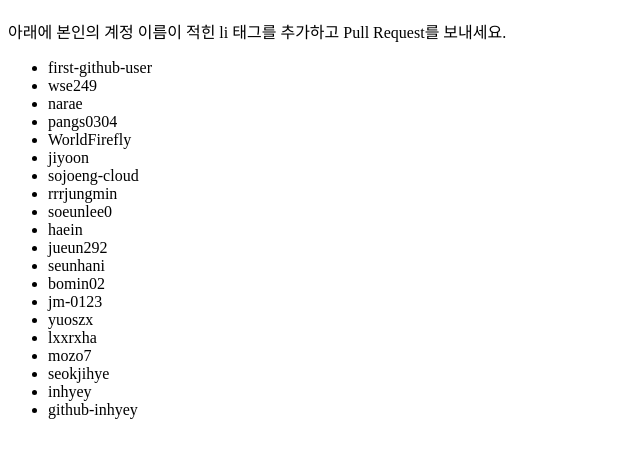
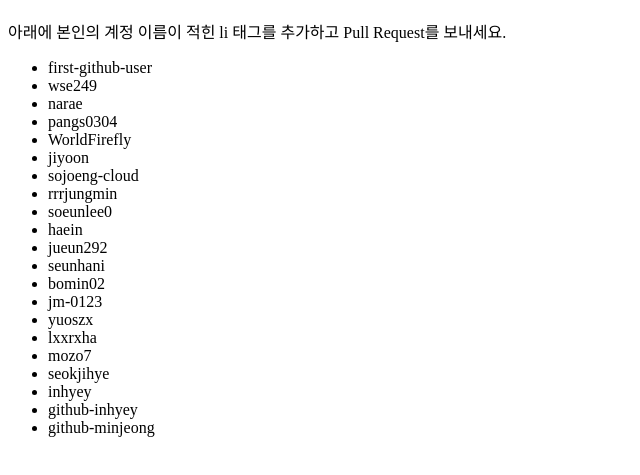
Before and after one commit to seoyeony723/collabo, a plain HTML site: page index.html in a window 1280 px wide. Shown: the part 61-536 px from the top of the page, without its empty margins (0-640 px from the left). Drawn offline with Linux system fonts and the light colour scheme.

Commit message:
add myname in index.html

```diff
--- a/index.html
+++ b/index.html
@@ -26,6 +26,7 @@
       <li>seokjihye</li>
       <li>inhyey</li>
       <li>github-inhyey</li>
+      <li>github-minjeong</li>
     </ul>
   </body>
 </html>
```
